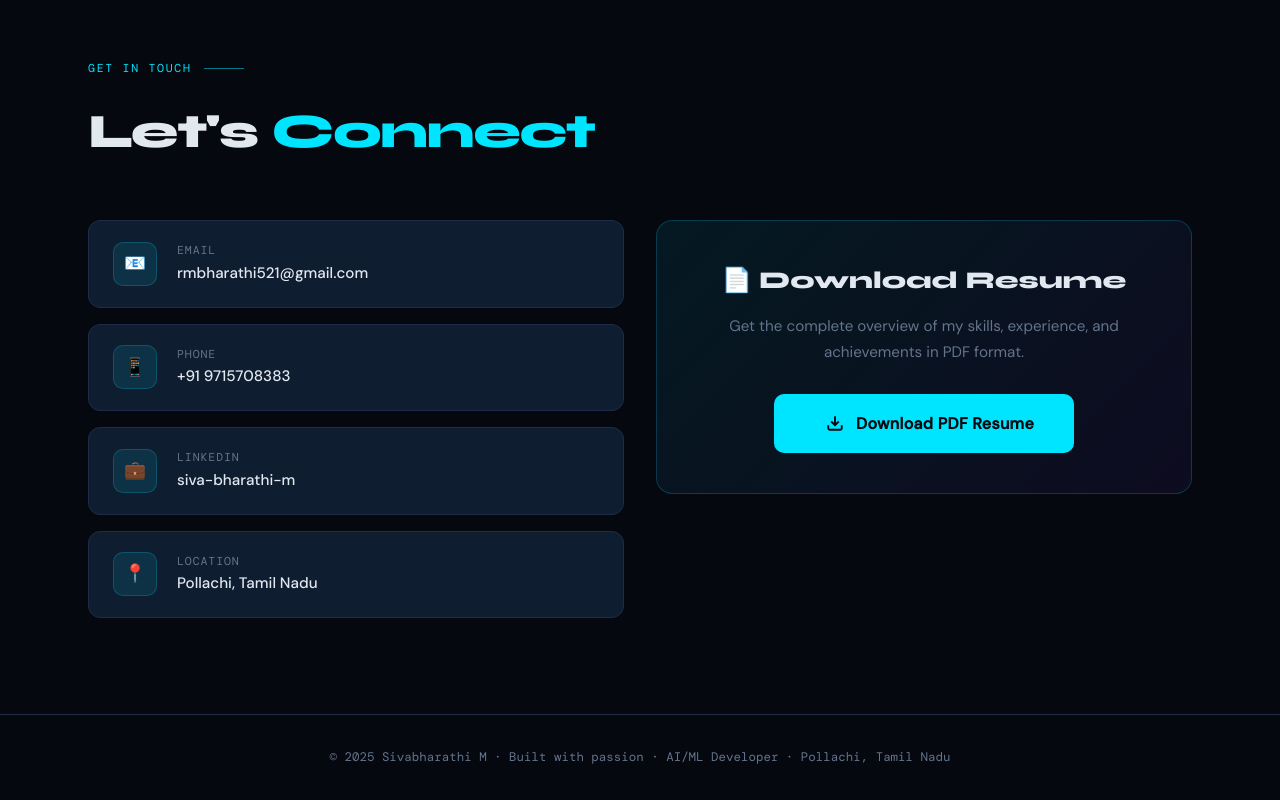
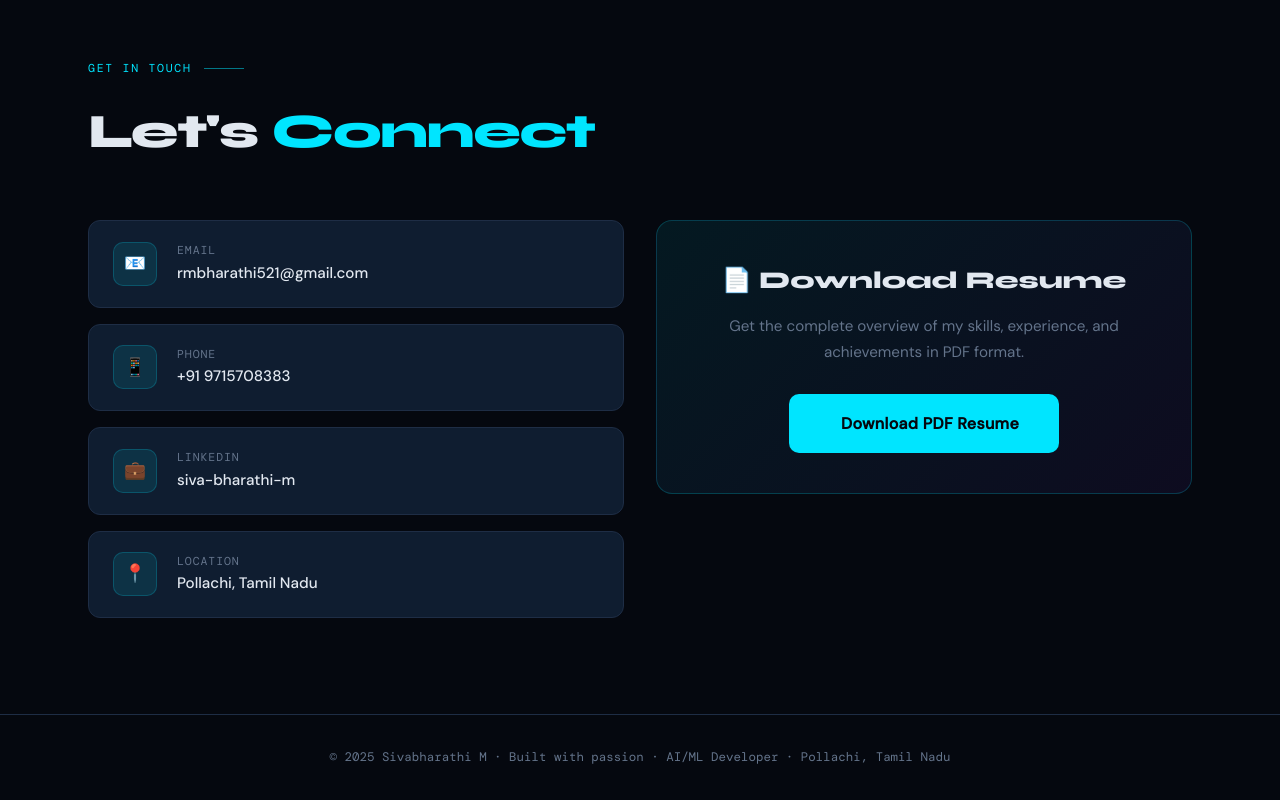
Before and after one commit to red-444/portfolio, a plain HTML site: page index.html in a window 1280 px wide. Shown: the part 4040-4840 px from the top of the page. Drawn offline with nearby package versions, Linux system fonts and the light colour scheme; some icons are missing; a web font is replaced by a local one.

Commit message:
Update index.html

```diff
--- a/index.html
+++ b/index.html
@@ -793,7 +793,6 @@
         <p>Get the complete overview of my skills, experience, and achievements in PDF format.</p>
          <a href="Sivabharathi_AIML_Resume.pdf" download class="download-btn">
         <i class="fas fa-download"></i>
-           <svg viewBox="0 0 24 24" fill="none" stroke="currentColor" stroke-width="2.5"><path d="M21 15v4a2 2 0 0 1-2 2H5a2 2 0 0 1-2-2v-4"/><polyline points="7 10 12 15 17 10"/><line x1="12" y1="15" x2="12" y2="3"/></svg>
           Download PDF Resume
         </a>
       </div>
```
